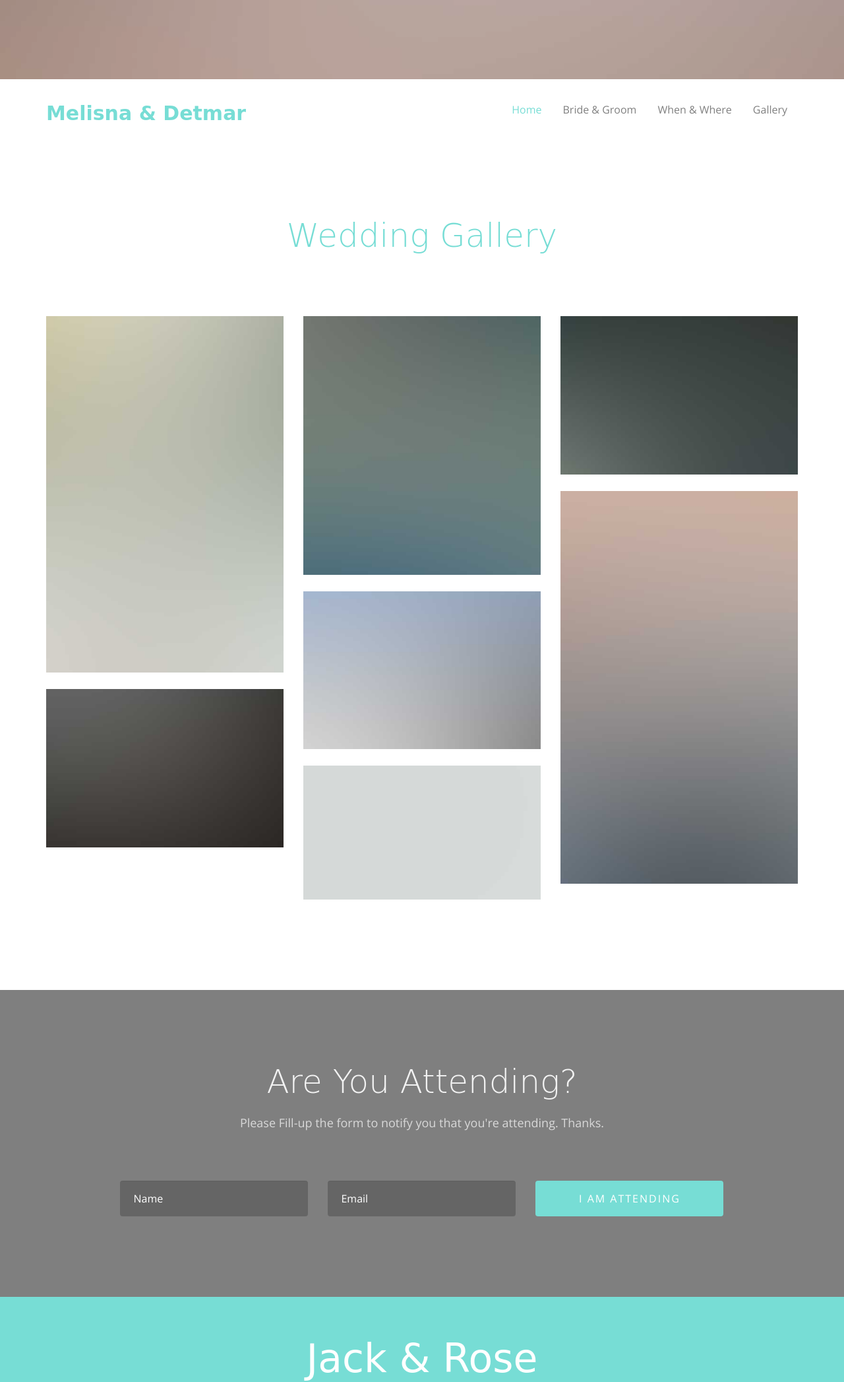
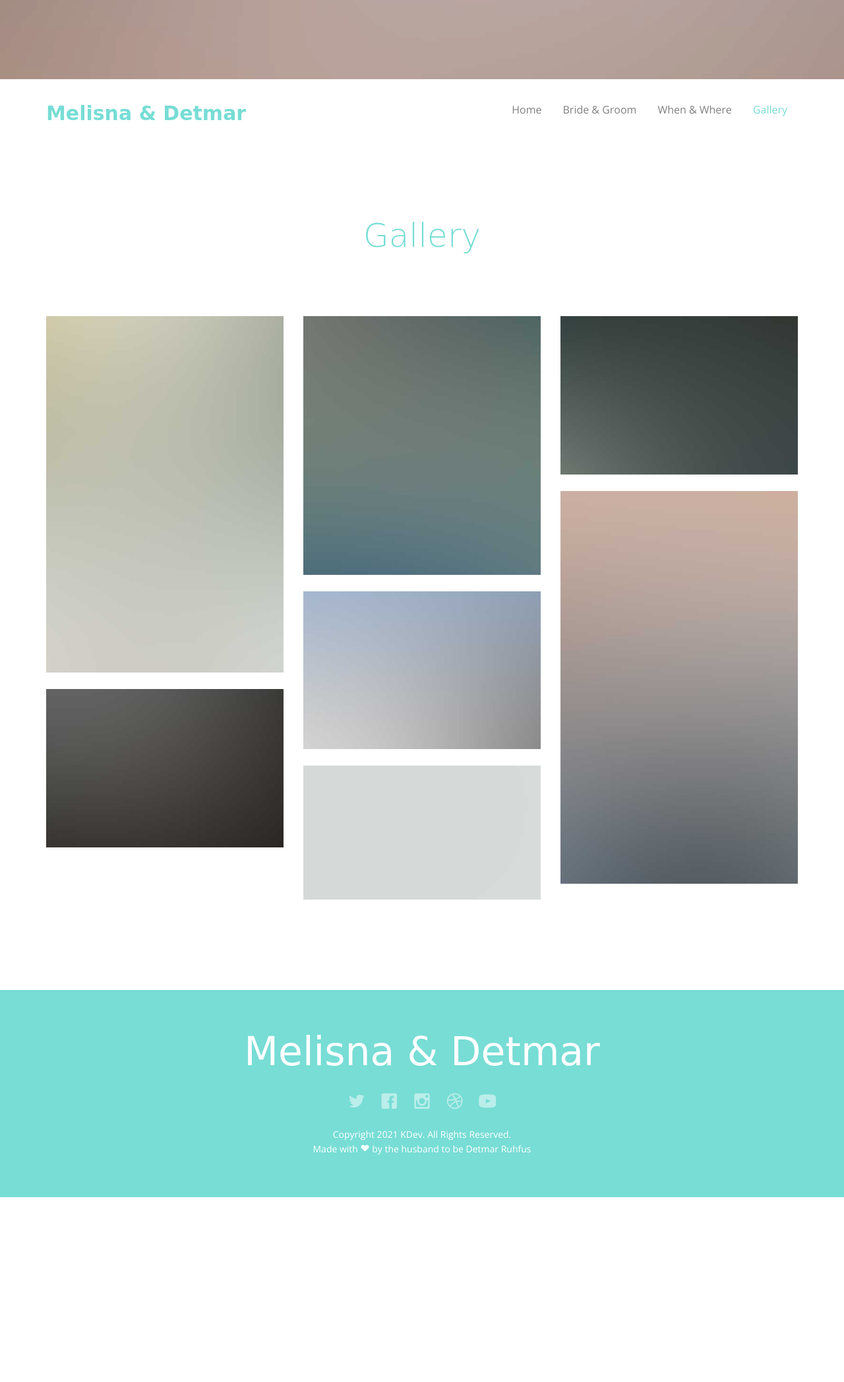
Before and after one commit to KamikaziD/wedding, a website: page gallery.html in a window 1280 px wide. Shown: the part 680-2774 px from the top of the page at 66% size. After the commit the page ends 2494 px from the top, so only its background shows below. Drawn offline with nearby package versions, Linux system fonts and the light colour scheme; some packages are replaced by stand-ins of ours; no server answers; files whose address does not match are found by name; a web font is replaced by a local one.

Commit message:
updated active items on the menu and gallery captions

```diff
--- a/gallery.html
+++ b/gallery.html
@@ -7,11 +7,11 @@
 	<head>
 	<meta charset="utf-8">
 	<meta http-equiv="X-UA-Compatible" content="IE=edge">
-	<title>Nuptial &mdash; 100% Free Fully Responsive HTML5 Template by FREEHTML5.co</title>
+	<title>Melisna &amp; Detmar - Gallery</title>
 	<meta name="viewport" content="width=device-width, initial-scale=1">
-	<meta name="description" content="Free HTML5 Template by FREEHTML5.CO" />
-	<meta name="keywords" content="free html5, free template, free bootstrap, html5, css3, mobile first, responsive" />
-	<meta name="author" content="FREEHTML5.CO" />
+	<meta name="description" content="Melisna &amp; Detmar's story" />
+	<meta name="keywords" content="Our Story, Detmar, Melisna, Wedding, Sodwana" />
+	<meta name="author" content="Detmar Ruhfus" />
 
   <!--
 	//////////////////////////////////////////////////////
@@ -78,8 +78,8 @@
 						<div class="container">
 							<div class="col-md-10 col-md-offset-1">
 								<div class="animate-box">
-									<h1>Nuptial</h1>
-									<h2>Our Gallery</h2>
+									<h1>Melisna &amp; Detmar</h1>
+									<h2>Adventures of Mel &amp; Dets</h2>
 								</div>
 							</div>
 						</div>
@@ -96,7 +96,7 @@
 					<!-- START #fh5co-menu-wrap -->
 					<nav id="fh5co-menu-wrap" role="navigation">
 						<ul class="sf-menu" id="fh5co-primary-menu">
-							<li class="active"><a href="index.html" >Home</a></li>
+							<li><a href="index.html" >Home</a></li>
 							<li>
 								<a href="groom-bride.html" class="fh5co-sub-ddown">Bride &amp; Groom</a>
 								<!-- <ul class="fh5co-sub-menu">
@@ -109,7 +109,7 @@
 							</li>
 							<li><a href="when-where.html">When &amp; Where</a></li>
 							<!--<li><a href="guest.html">Guest</a></li>-->
-							<li><a href="gallery.html">Gallery</a></li>
+							<li class="active"><a href="gallery.html">Gallery</a></li>
 							<!--<li><a href="blog.html">Blog</a></li>-->
 						</ul>
 					</nav>
@@ -123,7 +123,7 @@
 			<div class="container">
 				<div class="row">
 					<div class="col-md-8 col-md-offset-2 text-center heading-section animate-box">
-						<h2>Wedding Gallery</h2>
+						<h2>Gallery</h2>
 					</div>
 				</div>
 				<div class="row">
@@ -158,45 +158,14 @@
 			</div>
 		</div>
 
-		<div id="fh5co-started" style="background-image:url(images/cover_bg_2.jpg);"data-stellar-background-ratio="0.5">
-		<div class="overlay"></div>
-			<div class="container">
-				<div class="row animate-box">
-					<div class="col-md-8 col-md-offset-2 text-center heading-section">
-						<h2>Are You Attending?</h2>
-						<p>Please Fill-up the form to notify you that you're attending. Thanks.
-					</div>
-				</div>
-				<div class="row animate-box">
-					<div class="col-md-10 col-md-offset-1">
-						<form class="form-inline">
-							<div class="col-md-4 col-sm-4">
-								<div class="form-group">
-									<label for="name" class="sr-only">Name</label>
-									<input type="name" class="form-control" id="name" placeholder="Name">
-								</div>
-							</div>
-							<div class="col-md-4 col-sm-4">
-								<div class="form-group">
-									<label for="email" class="sr-only">Email</label>
-									<input type="email" class="form-control" id="email" placeholder="Email">
-								</div>
-							</div>
-							<div class="col-md-4 col-sm-4">
-								<button type="submit" class="btn btn-primary btn-block">I am Attending</button>
-							</div>
-						</form>
-					</div>
-				</div>
-			</div>
-		</div>
+
 
 		<footer>
 			<div id="footer">
 				<div class="container">
 					<div class="row">
 						<div class="col-md-12 text-center">
-							<h2>Jack &amp; Rose</h2>
+							<h2>Melisna &amp; Detmar</h2>
 						</div>
 						<div class="col-md-6 col-md-offset-3 text-center">
 							<p class="fh5co-social-icons">
@@ -206,7 +175,7 @@
 								<a href="#"><i class="icon-dribbble2"></i></a>
 								<a href="#"><i class="icon-youtube"></i></a>
 							</p>
-							<p>Copyright 2016 Free Html5 <a href="#">Module</a>. All Rights Reserved. <br>Made with <i class="icon-heart3"></i> by <a href="http://freehtml5.co/" target="_blank">Freehtml5.co</a> / Demo Images: <a href="https://unsplash.com/" target="_blank">Unsplash</a></p>
+							<p>Copyright 2021 KDev. All Rights Reserved. <br>Made with <i class="icon-heart3"></i> by the husband to be Detmar Ruhfus</p>
 						</div>
 					</div>
 				</div>
@@ -222,7 +191,7 @@
 	<!-- END fh5co-wrapper -->
 
 	<!-- Google Map -->
-	<script src="https://maps.googleapis.com/maps/api/js?key=AIzaSyCefOgb1ZWqYtj7raVSmN4PL2WkTrc-KyA&sensor=false"></script>
+
 	<!-- jQuery -->
 	<script src="dist/scripts.min.js"></script>
 	</body>
```
Also changed, not shown: groom-bride.html (+2 -2 lines), when-where.html (+2 -2 lines).
